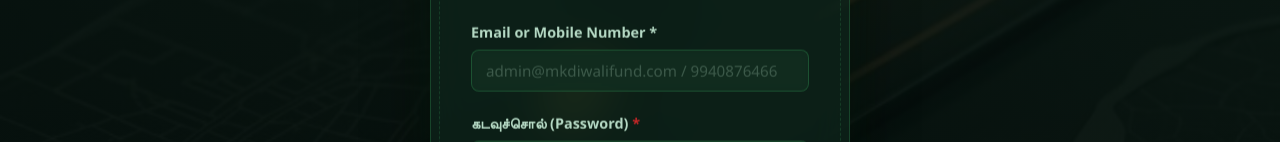
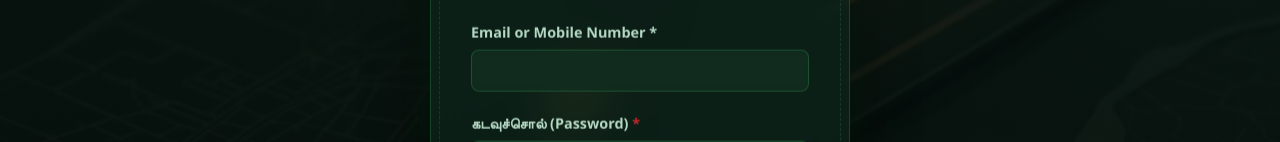
Before and after one commit to abitessa2711-png/mk-diwali-fund, a website built with Vite: page index.html in a window 1280 px wide. Shown: the part 349-491 px from the top of the page. Built offline with nearby package versions, Linux system fonts and the light colour scheme; a web font is replaced by a local one.

Commit message:
Remove admin credentials from login inputs placeholder

```diff
--- a/index.html
+++ b/index.html
@@ -39,7 +39,7 @@
             <form id="login-form" class="theme-form">
                 <div class="form-group" style="text-align: left;">
                     <label for="login-email" id="login-email-label" data-i18n="login_id_label">Email or Mobile Number <span class="required">*</span></label>
-                    <input type="text" id="login-email" class="input-field" placeholder="admin@mkdiwalifund.com / 9940876466" required>
+                    <input type="text" id="login-email" class="input-field" placeholder="" required>
                 </div>
                 <div class="form-group" style="text-align: left;">
                     <label for="login-password">கடவுச்சொல் (Password) <span class="required">*</span></label>
```
